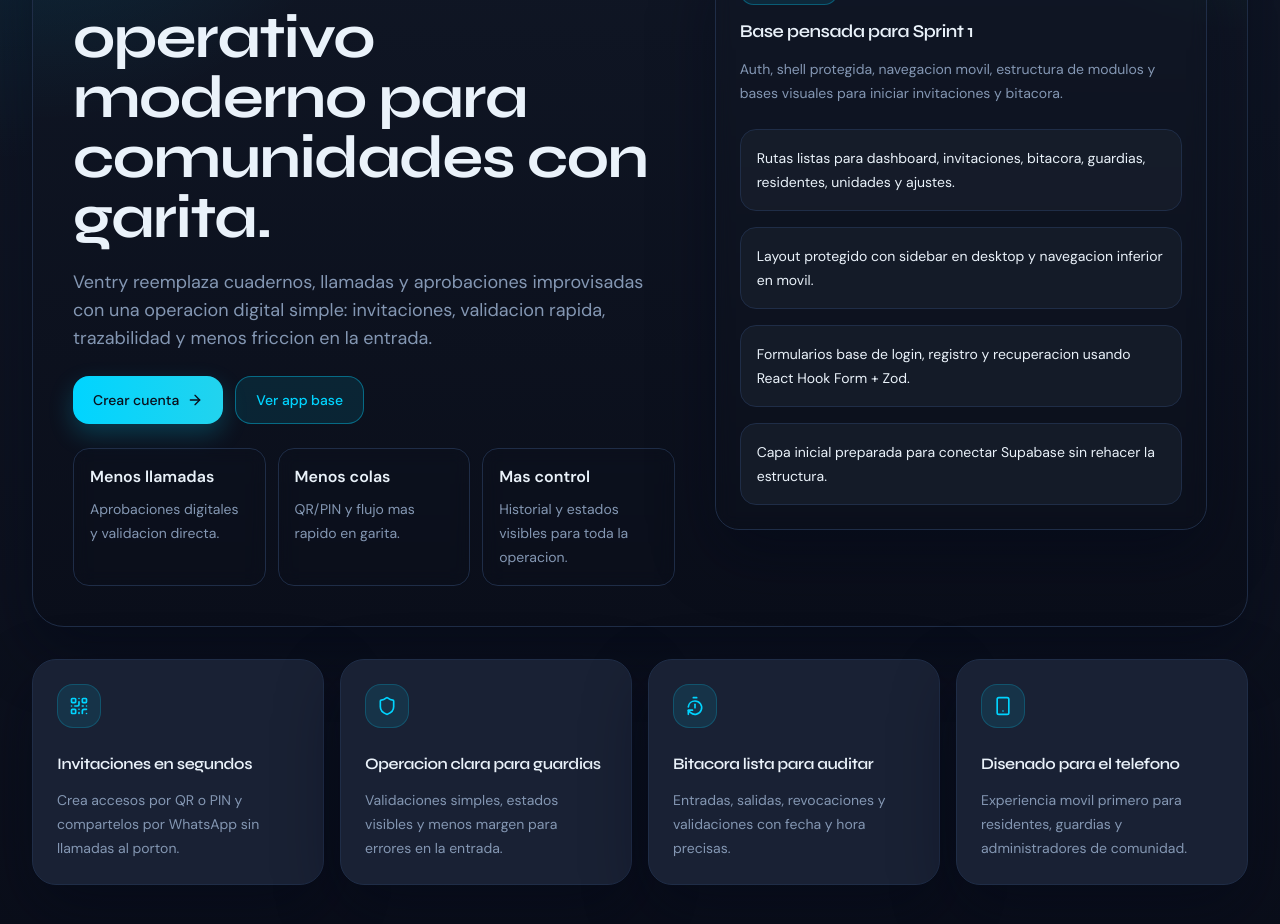
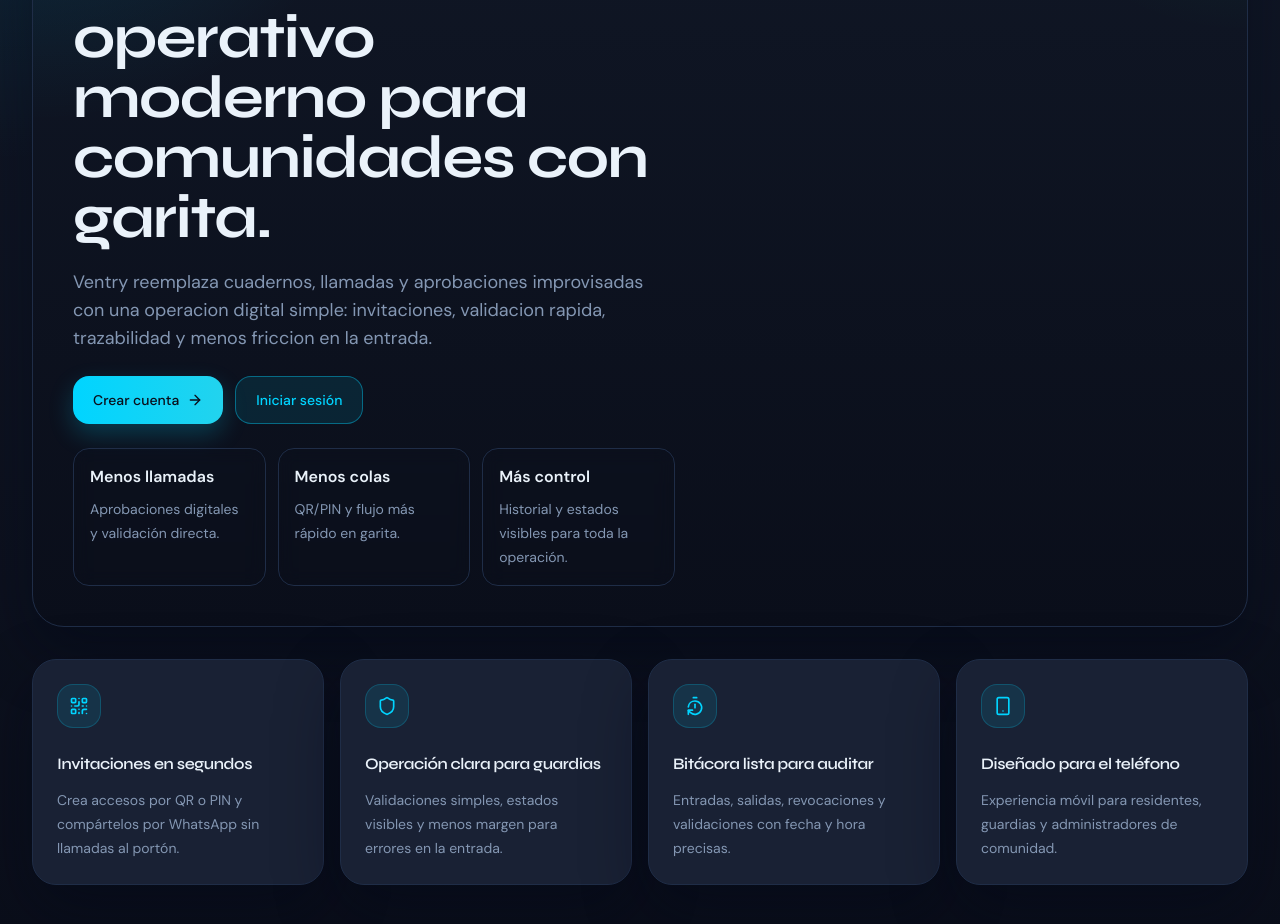
Before and after one commit to leobigott98/ventry-app-v2, a Next.js app: page / in a window 1280 px wide. Shown: the part 260-1184 px from the top of the page. Built offline with nearby package versions, Linux system fonts and the light colour scheme.

Commit message:
fix: mobile ux/ui

```diff
--- a/src/app/(app)/app/access-log/page.tsx
+++ b/src/app/(app)/app/access-log/page.tsx
@@ -73,7 +73,7 @@
 
   return (
     <div className="space-y-4">
-      <Card>
+      <Card className="hidden md:block">
         <CardHeader className="gap-3">
           <Badge variant="outline" className="w-fit">
             Bitacora auditable
--- a/src/app/(app)/app/settings/page.tsx
+++ b/src/app/(app)/app/settings/page.tsx
@@ -49,7 +49,7 @@
             </CardContent>
           </Card>
 
-          <Card>
+          {/* <Card>
             <CardHeader>
               <CardTitle>Notas de producto</CardTitle>
               <CardDescription>
@@ -61,7 +61,7 @@
               <div>La politica de acceso y la operacion de garita quedan listas para enlazar invitaciones.</div>
               <div>El logo puede subirse directo para mantener una configuracion simple.</div>
             </CardContent>
-          </Card>
+          </Card> */}
         </div>
       </div>
 
@@ -70,7 +70,7 @@
           <CardHeader>
             <CardTitle>Accesos del equipo</CardTitle>
             <CardDescription>
-              Crea accesos para guardias y admins sin abrir el registro publico.
+              Crea accesos para guardias y administradores.
             </CardDescription>
           </CardHeader>
           <CardContent>
--- a/src/app/(marketing)/page.tsx
+++ b/src/app/(marketing)/page.tsx
@@ -1,30 +1,46 @@
 import Link from "next/link";
-import { ArrowRight, QrCode, Shield, Smartphone, TimerReset } from "lucide-react";
+import {
+  ArrowRight,
+  QrCode,
+  Shield,
+  Smartphone,
+  TimerReset,
+} from "lucide-react";
 
 import { Badge } from "@/components/ui/badge";
 import { Button } from "@/components/ui/button";
-import { Card, CardContent, CardDescription, CardHeader, CardTitle } from "@/components/ui/card";
+import {
+  Card,
+  CardContent,
+  CardDescription,
+  CardHeader,
+  CardTitle,
+} from "@/components/ui/card";
 import { Logo } from "@/components/ui/logo";
 
 const highlights = [
   {
     title: "Invitaciones en segundos",
-    description: "Crea accesos por QR o PIN y compartelos por WhatsApp sin llamadas al porton.",
+    description:
+      "Crea accesos por QR o PIN y compártelos por WhatsApp sin llamadas al portón.",
     icon: QrCode,
   },
   {
-    title: "Operacion clara para guardias",
-    description: "Validaciones simples, estados visibles y menos margen para errores en la entrada.",
+    title: "Operación clara para guardias",
+    description:
+      "Validaciones simples, estados visibles y menos margen para errores en la entrada.",
     icon: Shield,
   },
   {
-    title: "Bitacora lista para auditar",
-    description: "Entradas, salidas, revocaciones y validaciones con fecha y hora precisas.",
+    title: "Bitácora lista para auditar",
+    description:
+      "Entradas, salidas, revocaciones y validaciones con fecha y hora precisas.",
     icon: TimerReset,
   },
   {
-    title: "Disenado para el telefono",
-    description: "Experiencia movil primero para residentes, guardias y administradores de comunidad.",
+    title: "Diseñado para el teléfono",
+    description:
+      "Experiencia móvil para residentes, guardias y administradores de comunidad.",
     icon: Smartphone,
   },
 ];
@@ -36,7 +52,7 @@
         <div className="rounded-[32px] border border-border bg-hero-grid p-5 shadow-panel md:p-8 lg:p-10">
           <header className="flex flex-col gap-6 md:flex-row md:items-center md:justify-between">
             <Logo />
-            <div className="flex items-center gap-3">
+            <div className="flex md:items-center gap-3 justify-around">
               <Button variant="ghost" asChild>
                 <Link href="/login">Entrar</Link>
               </Button>
@@ -46,19 +62,22 @@
             </div>
           </header>
 
-          <div className="mt-12 grid gap-10 lg:grid-cols-[1.1fr_0.9fr] lg:items-center">
+          <div className="md:mt-12 mt-0 grid gap-10 lg:grid-cols-[1.1fr_0.9fr] lg:items-center">
             <div className="space-y-6">
-              <Badge variant="success" className="w-fit">
-                Control de acceso residencial, sin ERP innecesario
-              </Badge>
+              <div className="hidden md:flex justify-center md:justify-start">
+                <Badge variant="success" className="w-fit">
+                  Control de acceso residencial
+                </Badge>
+              </div>
               <div className="space-y-5">
                 <h1 className="max-w-3xl font-display text-4xl font-bold tracking-tight text-foreground md:text-6xl">
                   El sistema operativo moderno para comunidades con garita.
                 </h1>
                 <p className="max-w-2xl text-base leading-7 text-muted-foreground md:text-lg">
-                  Ventry reemplaza cuadernos, llamadas y aprobaciones improvisadas con una
-                  operacion digital simple: invitaciones, validacion rapida, trazabilidad
-                  y menos friccion en la entrada.
+                  Ventry reemplaza cuadernos, llamadas y aprobaciones
+                  improvisadas con una operacion digital simple: invitaciones,
+                  validacion rapida, trazabilidad y menos friccion en la
+                  entrada.
                 </p>
               </div>
               <div className="flex flex-col gap-3 sm:flex-row">
@@ -69,32 +88,42 @@
                   </Link>
                 </Button>
                 <Button asChild size="lg" variant="outline">
-                  <Link href="/login">Ver app base</Link>
+                  <Link href="/login">Iniciar sesión</Link>
                 </Button>
               </div>
               <div className="grid gap-3 sm:grid-cols-3">
                 {[
-                  ["Menos llamadas", "Aprobaciones digitales y validacion directa."],
-                  ["Menos colas", "QR/PIN y flujo mas rapido en garita."],
-                  ["Mas control", "Historial y estados visibles para toda la operacion."],
+                  [
+                    "Menos llamadas",
+                    "Aprobaciones digitales y validación directa.",
+                  ],
+                  ["Menos colas", "QR/PIN y flujo más rápido en garita."],
+                  [
+                    "Más control",
+                    "Historial y estados visibles para toda la operación.",
+                  ],
                 ].map(([title, copy]) => (
-                  <div key={title} className="rounded-2xl border border-border bg-[#1A2235]/78 p-4 backdrop-blur">
+                  <div
+                    key={title}
+                    className="rounded-2xl border border-border bg-[#1A2235]/78 p-4 backdrop-blur"
+                  >
                     <div className="font-semibold text-foreground">{title}</div>
-                    <p className="mt-2 text-sm leading-6 text-muted-foreground">{copy}</p>
+                    <p className="mt-2 text-sm leading-6 text-muted-foreground">
+                      {copy}
+                    </p>
                   </div>
                 ))}
               </div>
             </div>
-
-            <Card className="bg-[#111827]/92">
+           {/*  <Card className="bg-[#111827]/92">
               <CardHeader>
                 <Badge variant="outline" className="w-fit">
                   Vista Sprint 0
                 </Badge>
                 <CardTitle>Base pensada para Sprint 1</CardTitle>
                 <CardDescription>
-                  Auth, shell protegida, navegacion movil, estructura de modulos y
-                  bases visuales para iniciar invitaciones y bitacora.
+                  Auth, shell protegida, navegacion movil, estructura de modulos
+                  y bases visuales para iniciar invitaciones y bitacora.
                 </CardDescription>
               </CardHeader>
               <CardContent className="space-y-4">
@@ -104,12 +133,15 @@
                   "Formularios base de login, registro y recuperacion usando React Hook Form + Zod.",
                   "Capa inicial preparada para conectar Supabase sin rehacer la estructura.",
                 ].map((item) => (
-                  <div key={item} className="rounded-2xl border border-border bg-secondary/85 p-4 text-sm leading-6">
+                  <div
+                    key={item}
+                    className="rounded-2xl border border-border bg-secondary/85 p-4 text-sm leading-6"
+                  >
                     {item}
                   </div>
                 ))}
               </CardContent>
-            </Card>
+            </Card> */}
           </div>
         </div>
       </section>
--- a/src/app/layout.tsx
+++ b/src/app/layout.tsx
@@ -1,6 +1,7 @@
 import type { Metadata } from "next";
 import type { ReactNode } from "react";
 import { DM_Sans, IBM_Plex_Mono, Syne } from "next/font/google";
+import { Viewport } from 'next'
 
 import "@/app/globals.css";
 
@@ -28,6 +29,11 @@
   description: "Plataforma moderna de control de acceso para residencias con porteria.",
 };
 
+export const viewport: Viewport = {
+  width: 'device-width',
+  initialScale: 1,
+}
+
 export default function RootLayout({
   children,
 }: Readonly<{
--- a/src/components/forms/auth-shell.tsx
+++ b/src/components/forms/auth-shell.tsx
@@ -17,7 +17,7 @@
       <section className="flex flex-col justify-between rounded-[32px] border border-border bg-hero-grid p-6 shadow-panel md:p-10">
         <div className="space-y-10">
           <Logo />
-          <div className="space-y-6">
+          <div className="hidden md:grid space-y-6">
             <Badge variant="success" className="w-fit">
               {eyebrow}
             </Badge>
@@ -33,7 +33,7 @@
             </div>
           </div>
         </div>
-        <div className="grid gap-4 sm:grid-cols-3">
+        <div className="hidden md:grid gap-4 sm:grid-cols-3">
           {[
             ["Invitaciones", "QR o PIN listos para compartir por WhatsApp."],
             ["Bitacora", "Entradas y salidas con hora, estado y trazabilidad."],
--- a/src/components/layout/section-shell.tsx
+++ b/src/components/layout/section-shell.tsx
@@ -13,7 +13,7 @@
 export function SectionShell({ title, description, eyebrow, children }: SectionShellProps) {
   return (
     <div className="space-y-4">
-      <Card className="bg-[#111827]/92">
+      {/* <Card className="bg-[#111827]/92">
         <CardHeader className="gap-3">
           {eyebrow ? (
             <Badge variant="outline" className="w-fit">
@@ -25,7 +25,7 @@
             <CardDescription className="max-w-2xl">{description}</CardDescription>
           </div>
         </CardHeader>
-      </Card>
+      </Card> */}
       {children}
     </div>
   );
```
Also changed, not shown: src/components/layout/app-shell.tsx (+17 -10 lines).
